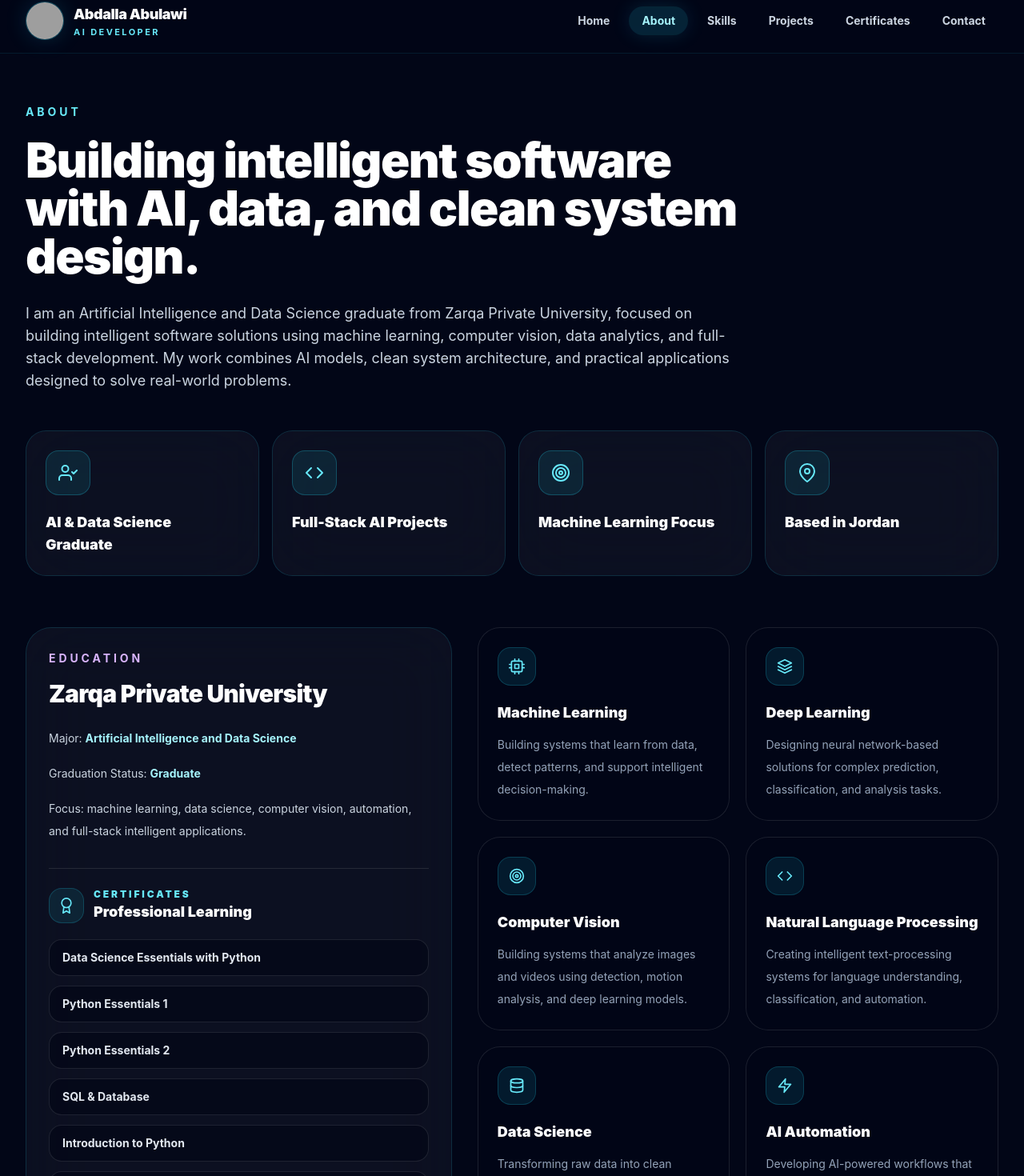
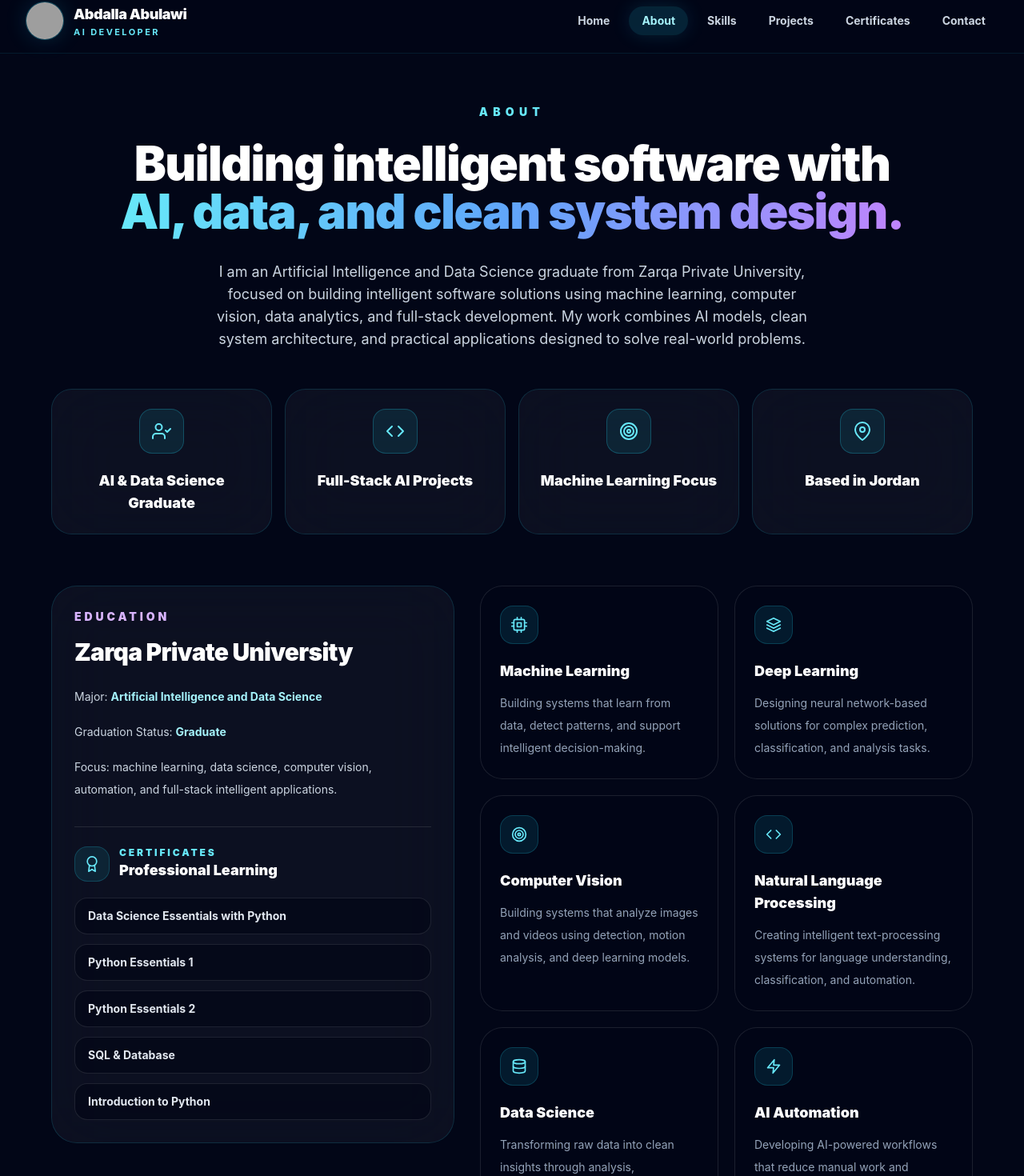
Before and after one commit to abodabulawi4-eng/abdalla-ai-portfolio, a React (Vite) app: page /about in a window 1280 px wide. Shown: the part 14-1484 px from the top of the page at 80% size. Built offline with nearby package versions, Linux system fonts and the light colour scheme; grey boxes are pictures that could not be loaded.

Commit message:
Center about page header

```diff
--- a/src/pages/About.jsx
+++ b/src/pages/About.jsx
@@ -51,22 +51,25 @@ export default function About() {
           initial={{ opacity: 0, y: 24 }}
           animate={{ opacity: 1, y: 0 }}
           transition={{ duration: 0.55, ease: "easeOut" }}
-          className="max-w-4xl"
+          className="mx-auto max-w-5xl text-center"
         >
-          <p className="text-sm font-bold uppercase tracking-[0.28em] text-cyan-300">
+          <p className="text-sm font-black uppercase tracking-[0.45em] text-cyan-300">
             About
           </p>
 
-          <h1 className="mt-5 text-4xl font-black leading-tight tracking-tight sm:text-5xl lg:text-6xl">
-            Building intelligent software with AI, data, and clean system design.
+          <h1 className="mx-auto mt-6 max-w-5xl text-4xl font-black leading-tight tracking-tight text-white sm:text-5xl lg:text-6xl">
+            Building intelligent software with{" "}
+            <span className="bg-gradient-to-r from-cyan-300 via-blue-400 to-purple-400 bg-clip-text text-transparent">
+              AI, data, and clean system design.
+            </span>
           </h1>
 
-          <p className="mt-7 text-base leading-8 text-slate-300 sm:text-lg">
+          <p className="mx-auto mt-8 max-w-3xl text-base leading-8 text-slate-300 sm:text-lg">
             {personal.about.intro}
           </p>
         </motion.div>
 
-        <div className="mt-12 grid gap-4 sm:grid-cols-2 lg:grid-cols-4">
+        <div className="mx-auto mt-12 grid max-w-6xl gap-4 sm:grid-cols-2 lg:grid-cols-4">
           {stats.map((stat, index) => {
             const Icon = stat.icon;
 
@@ -80,9 +83,9 @@ export default function About() {
                   ease: "easeOut",
                   delay: index * 0.06,
                 }}
-                className="rounded-[1.6rem] border border-cyan-400/15 bg-white/[0.045] p-6 backdrop-blur-2xl transition hover:-translate-y-1 hover:border-cyan-300/35 hover:bg-white/[0.065]"
+                className="rounded-[1.6rem] border border-cyan-400/15 bg-white/[0.045] p-6 text-center backdrop-blur-2xl transition hover:-translate-y-1 hover:border-cyan-300/35 hover:bg-white/[0.065]"
               >
-                <div className="flex h-14 w-14 items-center justify-center rounded-2xl border border-cyan-400/25 bg-cyan-400/10 text-2xl text-cyan-300">
+                <div className="mx-auto flex h-14 w-14 items-center justify-center rounded-2xl border border-cyan-400/25 bg-cyan-400/10 text-2xl text-cyan-300">
                   <Icon />
                 </div>
 
@@ -94,7 +97,7 @@ export default function About() {
           })}
         </div>
 
-        <div className="mt-16 grid gap-8 lg:grid-cols-[0.9fr_1.1fr] lg:items-start">
+        <div className="mx-auto mt-16 grid max-w-6xl gap-8 lg:grid-cols-[0.9fr_1.1fr] lg:items-start">
           <motion.div
             initial={{ opacity: 0, y: 24 }}
             whileInView={{ opacity: 1, y: 0 }}
@@ -102,7 +105,7 @@ export default function About() {
             transition={{ duration: 0.55, ease: "easeOut" }}
             className="rounded-[2rem] border border-cyan-400/15 bg-white/[0.045] p-7 backdrop-blur-2xl"
           >
-            <p className="text-sm font-bold uppercase tracking-[0.28em] text-purple-300">
+            <p className="text-sm font-black uppercase tracking-[0.28em] text-purple-300">
               Education
             </p>
 
@@ -148,7 +151,7 @@ export default function About() {
               </div>
 
               <div className="grid gap-3">
-                {certificates.map((certificate) => (
+                {certificates.slice(0, 5).map((certificate) => (
                   <div
                     key={certificate.name}
                     className="rounded-2xl border border-white/10 bg-slate-950/60 px-4 py-3"
```
